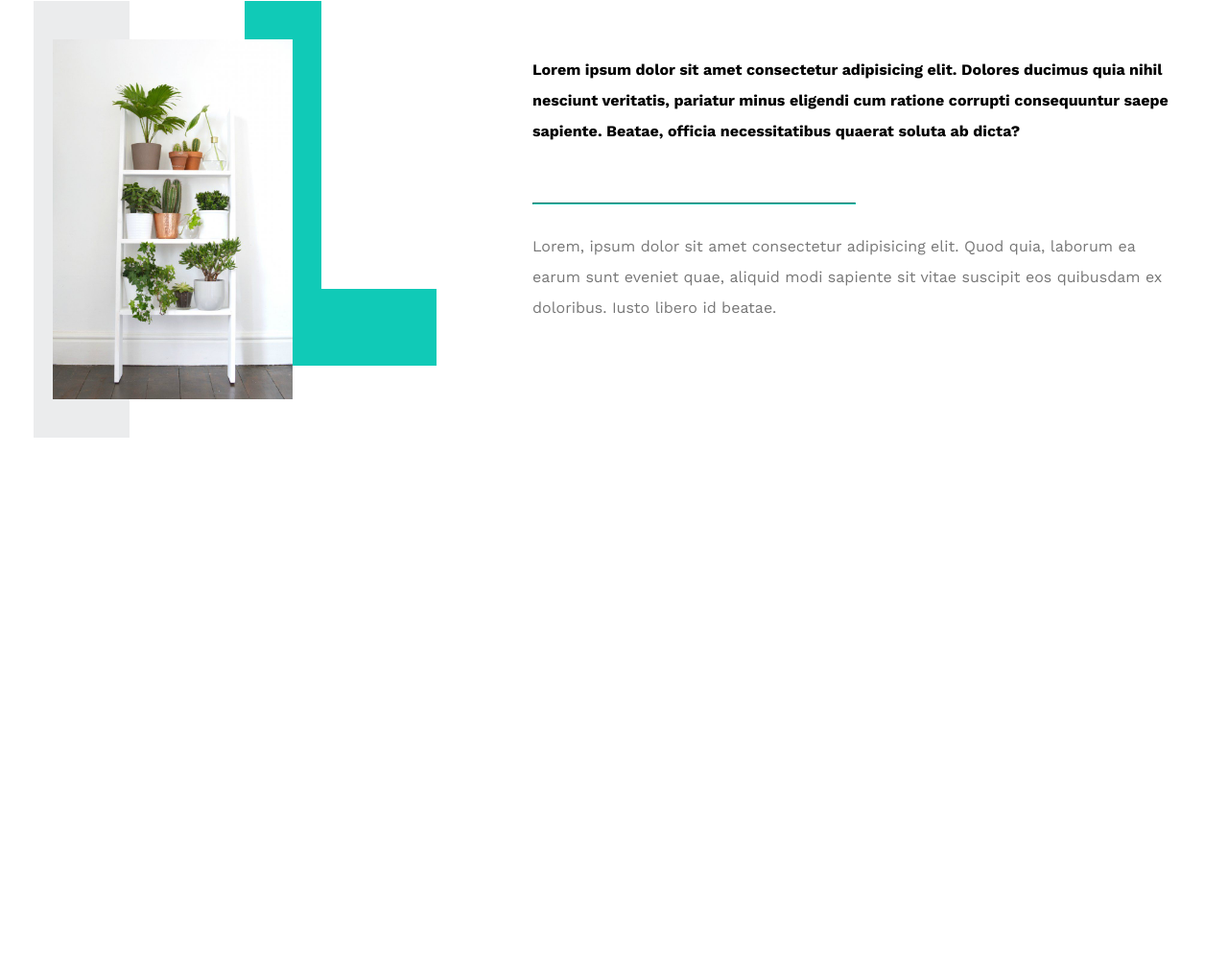
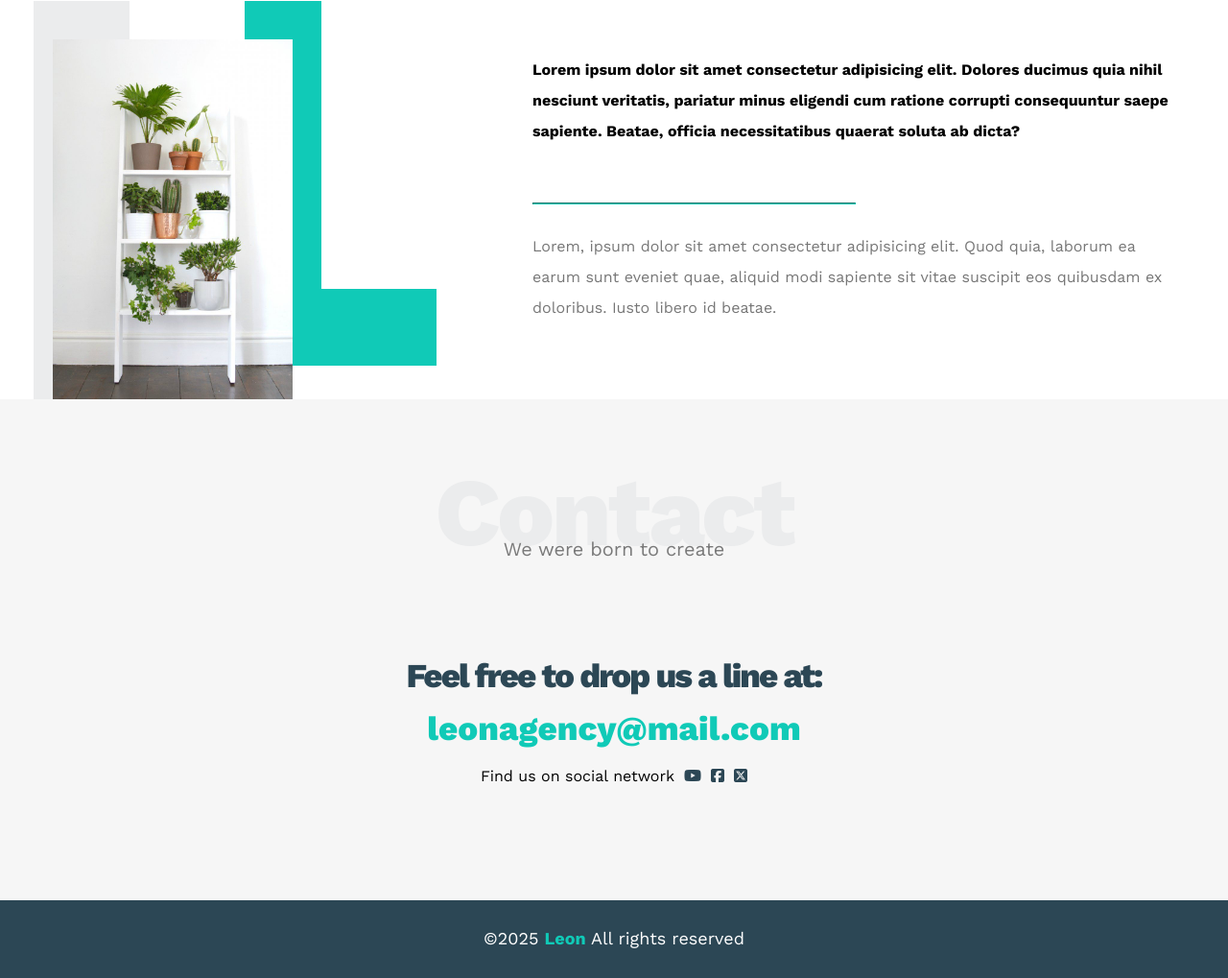
Before and after one commit to Basmaashoura/Leon-Template1, a plain HTML site: page index.html in a window 1280 px wide. Shown: the part 2867-3886 px from the top of the page at 96% size. Before the commit the page ends 3323 px from the top, so only its background shows below. Drawn offline with nearby package versions, Linux system fonts and the light colour scheme.

Commit message:
Create Contact Section And Footer

```diff
--- a/css/leon.css
+++ b/css/leon.css
@@ -307,7 +307,7 @@ body {
     margin: 0 0 20px;
 }
 
-.services .services-content .srv .text p{
+.services .services-content .srv .text p {
     color: #444;
     font-weight: 300;
     line-height: 1.8;
@@ -329,7 +329,7 @@ body {
     z-index: -1;
 }
 
-.services .services-content .image img{
+.services .services-content .image img {
     width: 260px;
 }
 
@@ -338,6 +338,7 @@ body {
         display: none;
     }
 }
+
 /* End Services */
 
 /* Start Portfolio */
@@ -374,6 +375,7 @@ body {
     line-height: 1.6;
     margin-bottom: 0;
 }
+
 /* End Portfolio */
 
 /* Start About */
@@ -408,6 +410,7 @@ body {
         margin: 0 auto 60px;
     }
 }
+
 .about .about-content .image::before {
     content: "";
     position: absolute;
@@ -432,6 +435,7 @@ body {
 }
 
 @media (max-width: 991px) {
+
     .about .about-content .image::before,
     .about .about-content .image::after {
         display: none;
@@ -462,4 +466,67 @@ body {
     border-color: var(--main-color);
     display: inline-block;
 }
+
 /* End About */
+
+/* Start Contact */
+.contact {
+    padding: var(--section-padding) 0px;
+    background-color: var(--section-background);
+}
+
+.contact .info {
+    padding: var(--section-padding) 0px;
+    text-align: center;
+}
+
+.contact .info .label {
+    font-size: 35px;
+    font-weight: 800;
+    color: var(--secondary-color);
+    letter-spacing: -2px;
+    margin-bottom: 15px;
+}
+
+.contact .info .link {
+    display: block;
+    font-size: 35px;
+    font-weight: 800;
+    color: var(--main-color);
+    text-decoration: none;
+}
+
+.contact .info .social {
+    display: flex;
+    justify-content: center;
+    margin-top: 20px;
+    font-size: 16px;
+}
+
+.contact .info .social i {
+    margin-left: 10px;
+    color: var(--secondary-color);
+}
+
+@media (max-width: 767px) {
+    .contact .info .label,
+    .contact .info .link {
+        font-size: 25px;
+    }
+}
+/* End Contact */
+
+/* Start Footer */
+.footer {
+    background-color: var(--secondary-color);
+    color: white;
+    padding: 30px 10px;
+    text-align: center;
+    font-size: 18px;
+}
+
+.footer span {
+    color: var(--main-color);
+    font-weight: bold;
+}
+/* End footer */
--- a/index.html
+++ b/index.html
@@ -209,6 +209,32 @@
         </div>
     </div>
     <!-- End About -->
+
+    <!-- Start Contact -->
+    <div class="contact">
+        <div class="container">
+            <h2 class="special-heading ">Contact</h2>
+            <p>We were born to create</p>
+            <div class="info">
+                <p class="label">Feel free to drop us a line at: </p>
+                <a href="mailto: leonagency@mail.com?subject=Contact" class="link">leonagency@mail.com</a>
+                <div class="social">
+                    Find us on social network
+                    <i class="fa-brands fa-youtube"></i>
+                    <i class="fa-brands fa-square-facebook"></i>
+                    <i class="fa-brands fa-square-x-twitter"></i>
+                </div>
+            </div>
+
+        </div>
+    </div>
+    <!-- End Contact -->
+
+    <!-- Start Footer -->
+    <div class="footer">
+        &copy;2025 <span>Leon</span> All rights reserved
+    </div>
+    <!-- End Footer -->
 </body>
 
 </html>
```
